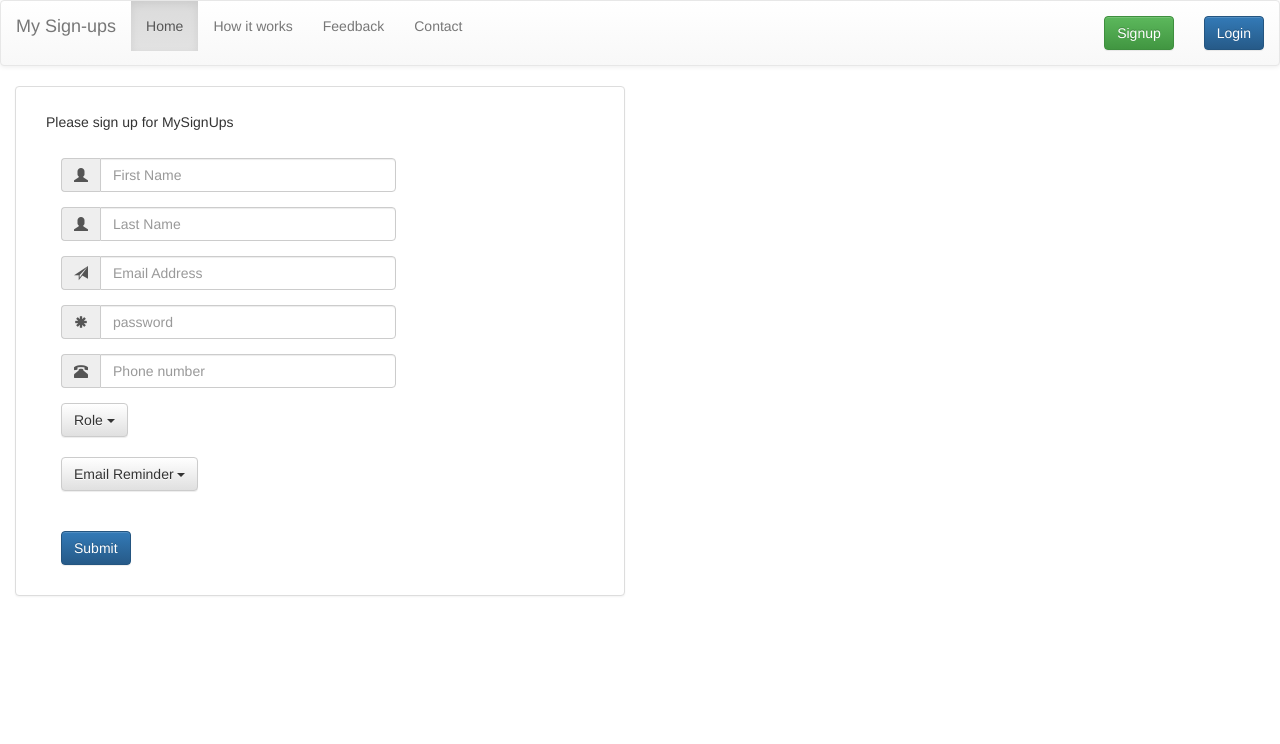
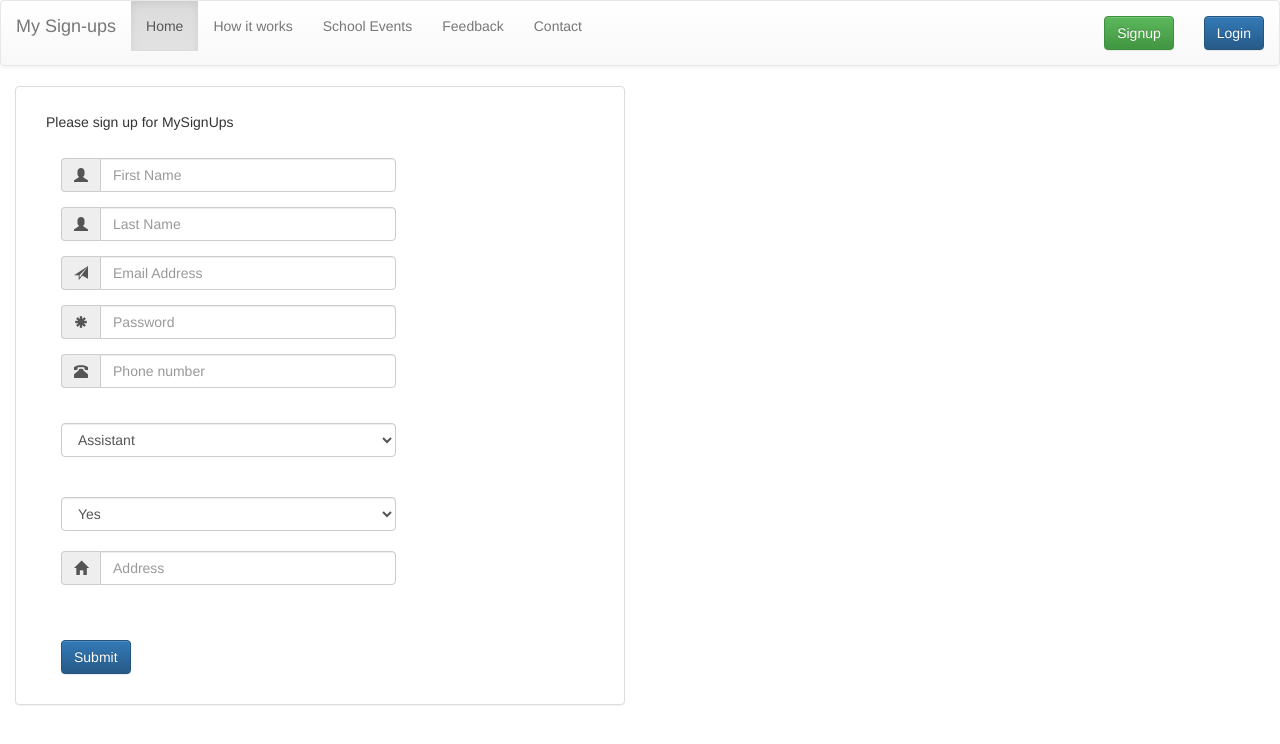
Before and after one commit to shilpa-sirur/My_Sign-ups, a Flask app: template templates/signup.html in a window 1280 px wide. Shown: the top 744 px of the page. Run offline with Flask 2, Linux system fonts and the light colour scheme; the template is opened without the code that fills it, so the values that code supplies are empty; some libraries are stand-ins or nearby versions.

Commit message:
New changes to files

```diff
--- a/server.py
+++ b/server.py
@@ -63,7 +63,11 @@
 
 				parent = user.user_id
 				mandated = db.session.query(Parent_Child.parent_id,label('children',func.count(Parent_Child.student_id))).group_by(Parent_Child.parent_id).filter_by(parent_id=parent).first()
+
 				print mandated
+
+				children = db.session.query(Student.student_id,Student.first_name,Student.last_name,Student.grade,Student.year_joined,Student.status ).join(Parent_Child).filter(Parent_Child.parent_id==parent).all()
+
 				if mandated is not None:
 					total_hours = mandated.children*10
 				else:
@@ -71,13 +75,16 @@
 
 				print total_hours
 				completed = db.session.query(Registration.parent_id,label('slots',func.count(Registration.slot_id))).group_by(Registration.parent_id).filter_by(parent_id=parent , showup='Yes').first()
+
 				print completed
 
 				if completed is not None:
 					completed_hours = completed.slots*2
 				else:
 					completed_hours = 0
+
 				print completed_hours
+
 				if completed_hours != 0 and total_hours != 0:
 					print ("I am in if for percentcomplete")
 					percentcomplete = float(completed_hours)/float(total_hours) * 100
@@ -86,19 +93,30 @@
 
 					percentcomplete = 0
 				else:
-					percentcomplete = 'NA'
-
+					percentcomplete = 0
+				print "Below "
 				print int(percentcomplete)
 
 				remaining_hours = total_hours-completed_hours
 				user_registration = Registration.query.filter_by(parent_id=parent).subquery()
+
+
 				print "user_registration"
 				print user_registration
 				sign_up = db.session.query(Event.event_id,Event.event_name,Event.event_description,Event.event_date,Event.event_status,label('no_of_remaining_spots',Event.no_of_spots - Event.no_of_reg_spots),user_registration.c.parent_id,user_registration.c.status).outerjoin(user_registration,Event.event_id==user_registration.c.event_id).filter(Event.event_date >= date.today() ).all()
 				past_sign_up = db.session.query(Event.event_id,Event.event_name,Event.event_description,Event.event_date,Event.event_status,Registration.slot_id  ,Registration.showup).join(Registration).filter(Registration.parent_id==parent,Event.event_date <= date.today() ).all()
+
+				print "before render_template"
+				print children
+				print total_hours
+				print completed_hours
+				print remaining_hours
+				print percentcomplete
+				print past_sign_up
 				print sign_up
+				print user
 
-			   	return render_template("welcome.html",user=user,mandated=total_hours,completed=completed_hours,remaining_hours=remaining_hours, percentcomplete = int(percentcomplete), sign_up=sign_up, past_sign_up=past_sign_up)
+			   	return render_template("welcome.html",user=user,children=children,mandated=total_hours,completed=completed_hours,remaining_hours=remaining_hours, percentcomplete = int(percentcomplete), sign_up=sign_up, past_sign_up=past_sign_up)
 		else:
 			flash("The password is incorrect. Please try again")
 			return render_template("login.html")
@@ -215,9 +233,44 @@
         #flash('Are you sure you logged in?')
         return render_template('login.html')
 
-@app.route("/sign_up")
+@app.route("/sign_up" , methods=['POST'])
 def usersignup():
+	print "I am in the sign up page"
+	""" User input details to populate the user profile page"""
+	first_name = request.form.get('fname')
+	last_name = request.form.get('lname')
+	email_address = request.form.get('email')
+	password = request.form.get('password')
+	user_address = request.form.get('address')
+	phone_number = request.form.get('phone')
+	role = request.form.get('role')
+	email_reminder = request.form.get('email_reminder')
+	user_count = User.query.filter_by(email_address=email_address).count()
+
+	print role
+	print email_reminder
+	print user_address
+
+	if user_count != 0 :
+		flash("Looks an email_address with your name already exists")
+		return render_template("login.html")
+	else:
+		flash("Please signup for an account")
+		# Inserting a new user record into users table
+		new_user = User(password=password, first_name=first_name,last_name=last_name,user_type='User',role=role,reminder=email_reminder,email_address=email_address,phone_number=phone_number ,status='Active', user_address=user_address)
+		db.session.add(new_user)
+		db.session.commit()
+		#
+		new_user = User.query.filter_by(email_address=email_address).one()
+		return render_template("user_profile.html",new_user=new_user)
+
+@app.route("/signup_page")
+def signup_page():
 	return render_template('signup.html')
+
+@app.route("/school_events")
+def school_events():
+	return render_template('school_events.html')
 
 if __name__ == "__main__":
     # We have to set debug=True here, since it has to be True at the point
--- a/templates/base.html
+++ b/templates/base.html
@@ -27,16 +27,17 @@
             <ul class="nav navbar-nav">
                 <li class="active"><a href="#">Home</a></li>
                 <li><a href="#">How it works</a></li>
+                <li><a href="/school_events">School Events</a></li>
                 <li><a href="#">Feedback</a></li>
             </ul>
             <ul class="nav navbar-nav">
                 <li><a href="#">Contact</a></li>
             </ul>
                         <ul class="nav navbar-nav navbar-right">
-                <li><a href="#"><button type="button" class="btn btn-primary">Login</button></a></li>
+                <li><a href="http://localhost:5000" ><button type="button" class="btn btn-primary">Login</button></a></li>
             </ul>
                         <ul class="nav navbar-nav navbar-right">
-                <li><a href="/sign_up"><button type="button" class="btn btn-success">Signup</button></a></li>
+                <li><a href="/signup_page"><button type="button" class="btn btn-success">Signup</button></a></li>
             </ul>
         </div>
     </nav
@@ -56,6 +57,5 @@
 
 
 
-
 </body>
 </html>
--- a/templates/login.html
+++ b/templates/login.html
@@ -32,7 +32,7 @@
 				   </div>
 
 			<div class="col-xs-4" >
-				<form action = "/sign_in" id="login_form"method="POST">
+				<form action = "/sign_in" id="login_form" method="POST">
 					<div class="form-group">
 						<div class="input-group">
 							<span class="input-group-addon">
--- a/templates/signup.html
+++ b/templates/signup.html
@@ -8,7 +8,8 @@
 <div class="panel-heading">Please sign up for MySignUps</div>
 <div class="panel-body">
 <div class="col-xs-8" >
-	<form action = "/sign_in" id="login_form"method="POST">
+    <form action = "/sign_up" id="login_form" method="POST">
+
         <div class="form-group">
             <div class="input-group">
                 <span class="input-group-addon">
@@ -38,7 +39,7 @@
                 <span class="input-group-addon">
                     <span class="glyphicon glyphicon-asterisk"></span>
                 </span>
-			<input type="password" class="form-control" placeholder="password" name="password">
+            <input type="password" class="form-control" placeholder="Password" name="password">
             </div>
         </div>
         <div class="form-group">
@@ -49,36 +50,55 @@
             <input type="text" class="form-control" placeholder="Phone number" name="phone">
             </div>
         </div>
-		<div class="dropdown">
-		  <button class="btn btn-default dropdown-toggle" type="button" id="dropdownrole" data-toggle="dropdown" aria-haspopup="true" aria-expanded="true">
-		    Role
-		    <span class="caret"></span>
-		  </button>
-		  <ul class="dropdown-menu" aria-labelledby="dropdownMenu1">
-		    <li><a href="#">Volunteer</a></li>
-		    <li><a href="#">Assistant</a></li>
-		    <li><a href="#">Planner</a></li>
-		    <li><a href="#">Room Parent</a></li>
-		  </ul>
+<br>
+<select class="form-control" name="role">
+  <option>Assistant</option>
+  <option>Planner</option>
+  <option>Volunteer</option>
+</select>
+<br>
+<br>
+<select class="form-control" name="email_reminder">
+  <option>Yes</option>
+  <option>No</option>
+</select>
+
+<br>
+        <div class="form-group">
+            <div class="input-group">
+                <span class="input-group-addon">
+                    <span class="glyphicon glyphicon-home"></span>
+                </span>
+            <input type="text" class="form-control" placeholder="Address" name="address">
             </div>
+        </div>
+
+</br>
 <br>
-		<div class="dropdown">
-		  <button class="btn btn-default dropdown-toggle" type="button" id="dropdownreminder" data-toggle="dropdown" aria-haspopup="true" aria-expanded="true">
-		    Email Reminder
-		    <span class="caret"></span>
-		  </button>
-		  <ul class="dropdown-menu" aria-labelledby="dropdownMenu1">
-		    <li><a href="#">Yes</a></li>
-		    <li><a href="#">No</a></li>
-		  </ul>
-		</div>
-		<br><br>
-
-		<input type="submit" class="btn btn-primary" value="Submit"
+<input type="submit" class="btn btn-primary" value="Submit">
+</br>
 </form>
 </div>
 </div>
 </div>
 </div>
 </div>
+</div>
+
+<script src="static/jquery.js"></script>
+<script type="text/javascript">
+
+$('.dropdown-role li > a').click(function(e){
+    //alert("Check")
+    $('#role').text(this.innerHTML);
+});
+
+$('.dropdown-reminder li > a').click(function(e){
+    //alert("Check")
+    $('#reminder').text(this.innerHTML);
+});
+
+</script>
+
+
 	{% endblock %}
```
Also changed, not shown: data_model.py (+8 -6 lines), templates/welcome.html (+71 -19 lines). Lines whose indentation alone changed are shown as unchanged.
